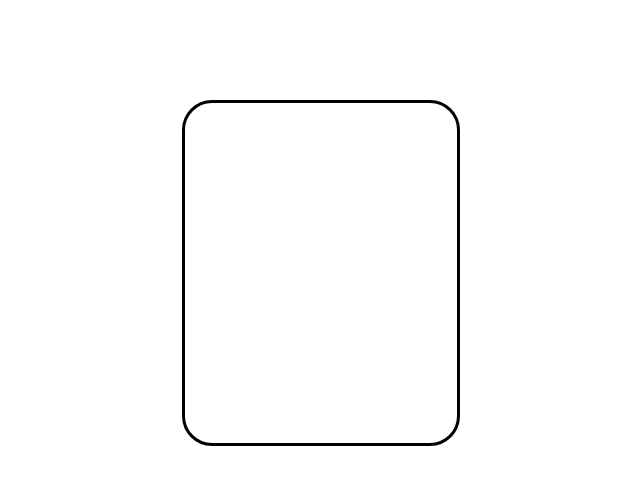
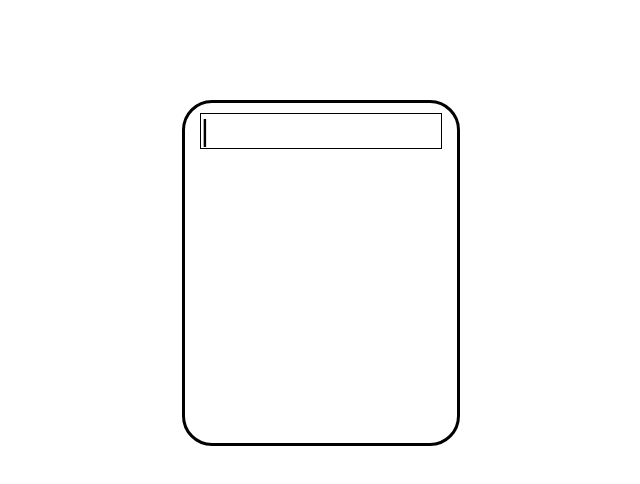
Before and after one commit to teamstat/info463, a React (Create React App) app in the folder my-app/: page / in a window 1280 px wide. Shown: the top 484 px of the page, without its empty margins (458-1098 px from the left). Built offline with nearby package versions, Linux system fonts and the light colour scheme.

Commit message:
add cursor

```diff
--- a/my-app/src/App.css
+++ b/my-app/src/App.css
@@ -12,3 +12,69 @@ margin-left: 50%;
 vertical-align: middle;
 border-radius: 30px;
 }
+
+
+.input{
+  width: 240px;
+  margin: 0 auto;
+  border: 1px solid black;
+  margin-top: 10px;
+}
+
+/*BLINKING CURSOR*/
+.blinking-cursor {
+  margin-right: 97%;
+  font-weight: 100;
+  font-size: 30px;
+  color: #2E3D48;
+  -webkit-animation: 1s blink step-end infinite;
+  -moz-animation: 1s blink step-end infinite;
+  -ms-animation: 1s blink step-end infinite;
+  -o-animation: 1s blink step-end infinite;
+  animation: 1s blink step-end infinite;
+}
+
+@keyframes "blink" {
+  from, to {
+    color: transparent;
+  }
+  50% {
+    color: black;
+  }
+}
+
+@-moz-keyframes blink {
+  from, to {
+    color: transparent;
+  }
+  50% {
+    color: black;
+  }
+}
+
+@-webkit-keyframes "blink" {
+  from, to {
+    color: transparent;
+  }
+  50% {
+    color: black;
+  }
+}
+
+@-ms-keyframes "blink" {
+  from, to {
+    color: transparent;
+  }
+  50% {
+    color: black;
+  }
+}
+
+@-o-keyframes "blink" {
+  from, to {
+    color: transparent;
+  }
+  50% {
+    color: black;
+  }
+}
--- a/my-app/src/App.js
+++ b/my-app/src/App.js
@@ -1,12 +1,17 @@
 import React, { Component } from 'react';
 import './App.css';
+import Input from './input';
 
 class App extends Component {
   render() {
     return (
       <div className="App">
 
-        <div className="rectangle"></div>
+        <div className="rectangle">
+  <Input/>
+
+
+        </div>
 
       </div>
     );
--- /dev/null
+++ b/my-app/src/input.js
@@ -0,0 +1,16 @@
+import React, { Component } from 'react';
+
+
+class Input extends Component {
+  render() {
+    return (
+      <div className="Input">
+
+        <div className="input"> <span className="blinking-cursor">|</span></div>
+
+      </div>
+    );
+  }
+}
+
+export default Input;
```
